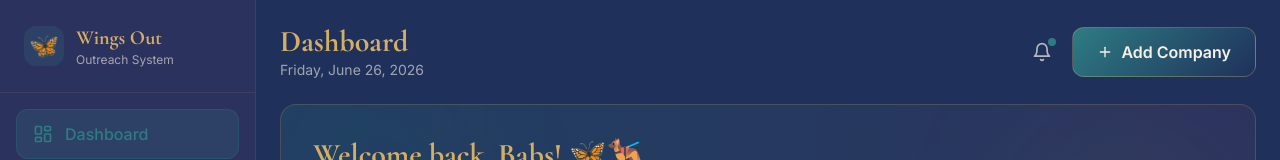
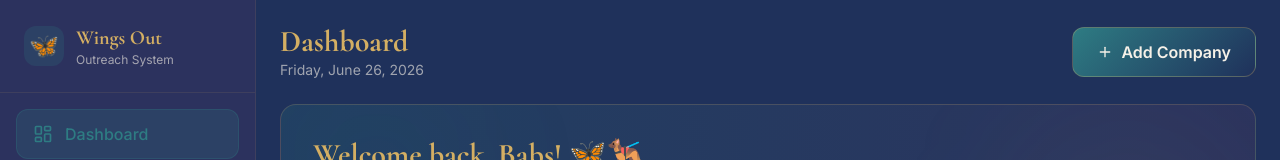
Before and after one commit to ButterflyBabs/wings-out-outreach, a Next.js app: page / in a window 1280 px wide. Shown: the top 160 px of the page. Built offline with nearby package versions, Linux system fonts and the light colour scheme; no server answers; the database is empty.

Commit message:
Remove notification bell from dashboard header

```diff
--- a/app/page.tsx
+++ b/app/page.tsx
@@ -10,8 +10,7 @@ import {
   AlertCircle,
   DollarSign,
   Briefcase,
-  Plus,
-  Bell
+  Plus
 } from 'lucide-react';
 
 // Mark as dynamic to avoid static generation issues
@@ -178,11 +177,6 @@ export default function Dashboard() {
           </p>
         </div>
 
-        <div className="flex items-center gap-3">
-          <button className="p-2 rounded-lg hover:bg-royal-plum/30 text-ivory-light/70 relative">
-            <Bell className="w-5 h-5" />
-            <span className="absolute top-1 right-1 w-2 h-2 bg-sacred-teal rounded-full" />
-          </button>
         <button
           onClick={() => window.location.href = '/companies'}
           className="btn-primary flex items-center gap-2"
@@ -190,7 +184,6 @@ export default function Dashboard() {
           <Plus className="w-4 h-4" />
           <span className="hidden sm:inline">Add Company</span>
         </button>
-        </div>
       </header>
 
       {/* Welcome Banner */}
```
Lines whose indentation alone changed are shown as unchanged.
